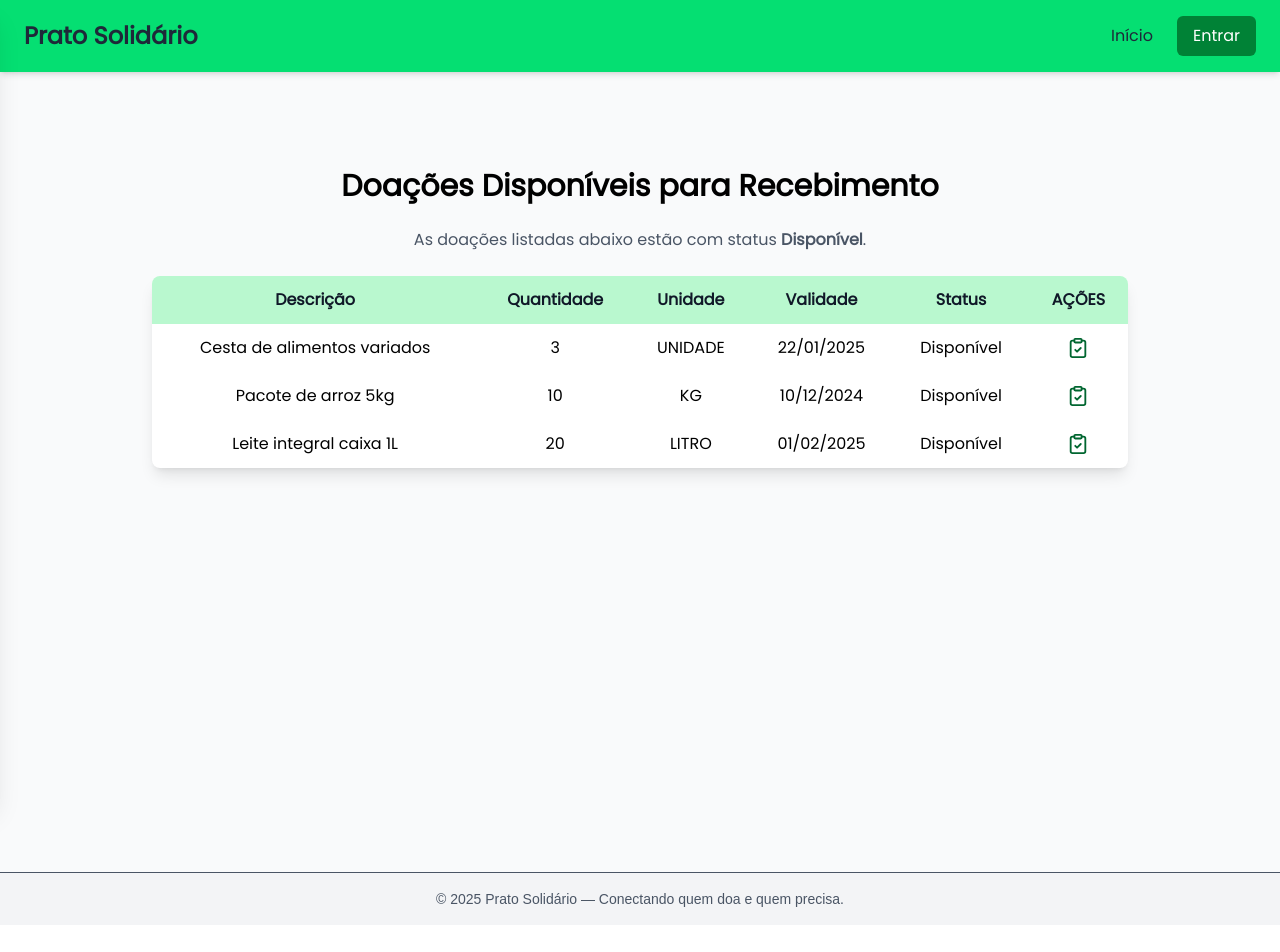
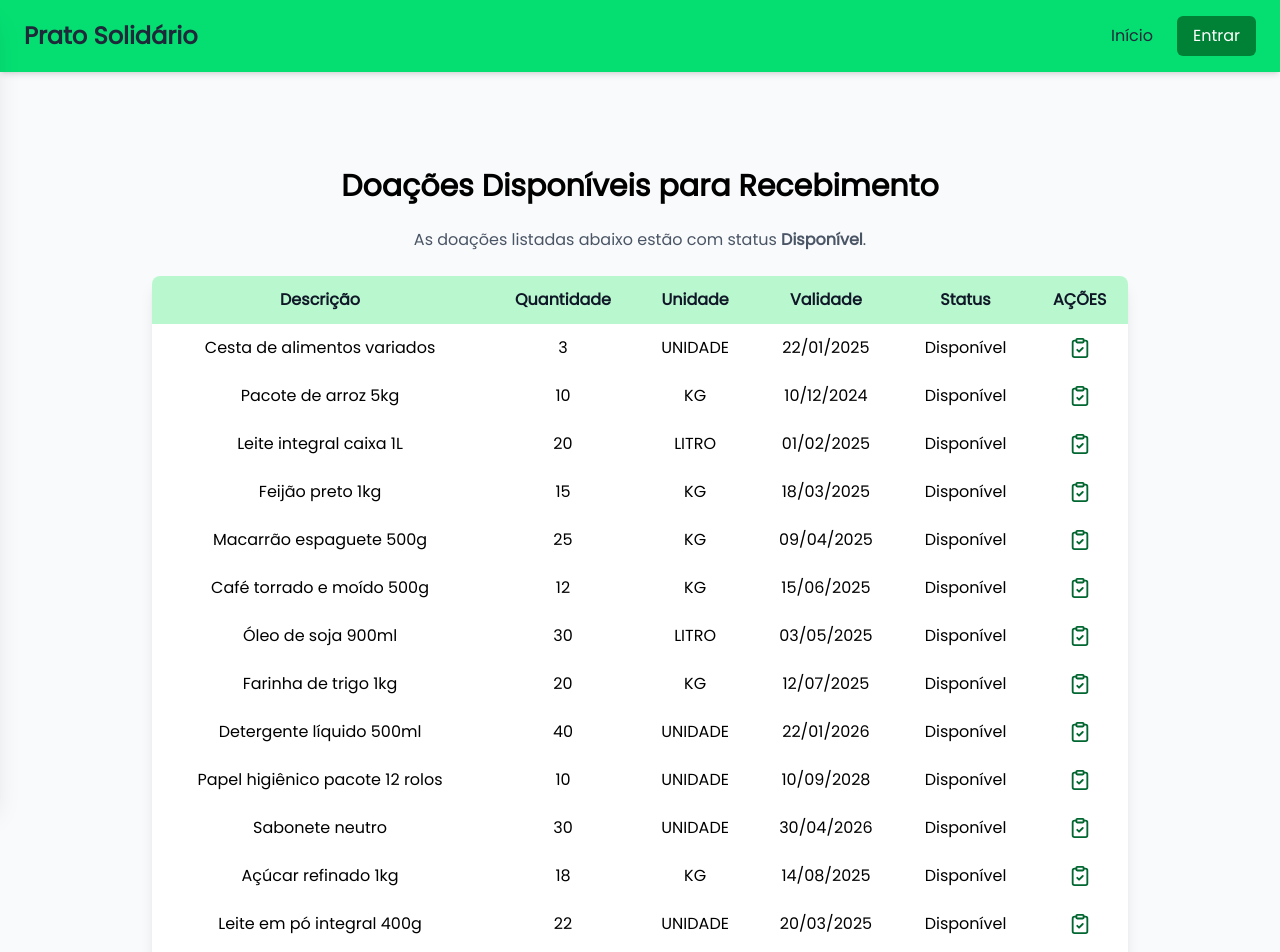
Before and after one commit to JoaoGAvale/Laborat-rio-de-Programa-o-2025.2, a Next.js app: page /reservar_doacao in a window 1280 px wide. Shown: the top 952 px of the page. Before the commit the page ends 925 px from the top, so only its background shows below. Built offline with nearby package versions, Linux system fonts and the light colour scheme.

Commit message:
[João Vale] fix: Aumentando e corrigindo os ícones da tabela de reservar doações.

```diff
--- a/src/app/acompanhar_doacoes/page.js
+++ b/src/app/acompanhar_doacoes/page.js
@@ -145,7 +145,6 @@ export default function AcompanharDoacoesPage() {
   }
 ])
 
-
   // Colunas específicas para doações
   const columns = [
     {
--- a/src/app/reservar_doacao/page.js
+++ b/src/app/reservar_doacao/page.js
@@ -1,14 +1,15 @@
 'use client'
 
-import React, { useState } from "react";
+import React, { useState, useEffect } from "react";
 import GenericTable from "../components/GenericTable";
-import { ClipboardCheck, Info, ArrowRightCircle } from "lucide-react";
+import { ClipboardCheck } from "lucide-react";
+import { useAlert } from "../context/AlertContext";
 
 export default function ReceberDoacoesPage() {
-  const [open, setOpen] = useState(false);
 
+  const {showAlert} = useAlert()
   // Dados específicos para doações
-  const doacoes = [
+  const [doacoes, setDoacoes] = useState([
     {
       id_doacao: 12,
       descricao: "Cesta de alimentos variados",
@@ -32,8 +33,104 @@ export default function ReceberDoacoesPage() {
       unidade: "LITRO",
       validade: "2025-02-01",
       status: "Disponível"
+    },
+    {
+      id_doacao: 31,
+      descricao: "Feijão preto 1kg",
+      quantidade: 15,
+      unidade: "KG",
+      validade: "2025-03-18",
+      status: "Disponível"
+    },
+    {
+      id_doacao: 37,
+      descricao: "Macarrão espaguete 500g",
+      quantidade: 25,
+      unidade: "KG",
+      validade: "2025-04-09",
+      status: "Disponível"
+    },
+    {
+      id_doacao: 41,
+      descricao: "Café torrado e moído 500g",
+      quantidade: 12,
+      unidade: "KG",
+      validade: "2025-06-15",
+      status: "Disponível"
+    },
+    {
+      id_doacao: 46,
+      descricao: "Óleo de soja 900ml",
+      quantidade: 30,
+      unidade: "LITRO",
+      validade: "2025-05-03",
+      status: "Disponível"
+    },
+    {
+      id_doacao: 52,
+      descricao: "Farinha de trigo 1kg",
+      quantidade: 20,
+      unidade: "KG",
+      validade: "2025-07-12",
+      status: "Disponível"
+    },
+    {
+      id_doacao: 58,
+      descricao: "Detergente líquido 500ml",
+      quantidade: 40,
+      unidade: "UNIDADE",
+      validade: "2026-01-22",
+      status: "Disponível"
+    },
+    {
+      id_doacao: 63,
+      descricao: "Papel higiênico pacote 12 rolos",
+      quantidade: 10,
+      unidade: "UNIDADE",
+      validade: "2028-09-10",
+      status: "Disponível"
+    },
+    {
+      id_doacao: 67,
+      descricao: "Sabonete neutro",
+      quantidade: 30,
+      unidade: "UNIDADE",
+      validade: "2026-04-30",
+      status: "Disponível"
+    },
+    {
+      id_doacao: 72,
+      descricao: "Açúcar refinado 1kg",
+      quantidade: 18,
+      unidade: "KG",
+      validade: "2025-08-14",
+      status: "Disponível"
+    },
+    {
+      id_doacao: 79,
+      descricao: "Leite em pó integral 400g",
+      quantidade: 22,
+      unidade: "UNIDADE",
+      validade: "2025-03-20",
+      status: "Disponível"
+    },
+    {
+      id_doacao: 84,
+      descricao: "Caixa de suco 1L",
+      quantidade: 14,
+      unidade: "LITRO",
+      validade: "2025-10-01",
+      status: "Disponível"
+    },
+    {
+      id_doacao: 90,
+      descricao: "Azeite de oliva 500ml",
+      quantidade: 8,
+      unidade: "UNIDADE",
+      validade: "2026-02-11",
+      status: "Disponível"
     }
-  ];
+  ])
 
   // Colunas específicas para doações
   const columns = [
@@ -65,15 +162,26 @@ export default function ReceberDoacoesPage() {
     {
       icon: <ClipboardCheck size={22} />,
       title: "Reservar Doação",
-      className: "text-green-800 ",
-      getHref: (item) => `/reservar/${item.id_doacao}`
+      className: "text-green-800 cursor-pointer",
+      onClick: (item)=>{reservarDoacao(item.id_doacao)}
     },
   ];
+
+  function reservarDoacao(id){
+    setDoacoes(prev=>prev.filter(doacao=>doacao.id_doacao!==id))
+    showAlert({
+      isError: false,
+      topMessage: "Sucesso!",
+      bottomMessage: `Doação reservada com sucesso.`,
+    })
+  }
+
+  useEffect(()=>{console.log("Doacoes: ", doacoes)},[doacoes])
 
   return (
     <div className="w-full min-h-screen bg-gray-50 flex flex-col font-['PoppinsRegular'] text-black">
 
-      <main className="pt-24 px-6 flex flex-col items-center gap-6">
+      <main className="pt-24 px-6 flex flex-col items-center gap-6 mb-10">
         <h1 className="text-3xl font-bold text-center">
           Doações Disponíveis para Recebimento
         </h1>
```
